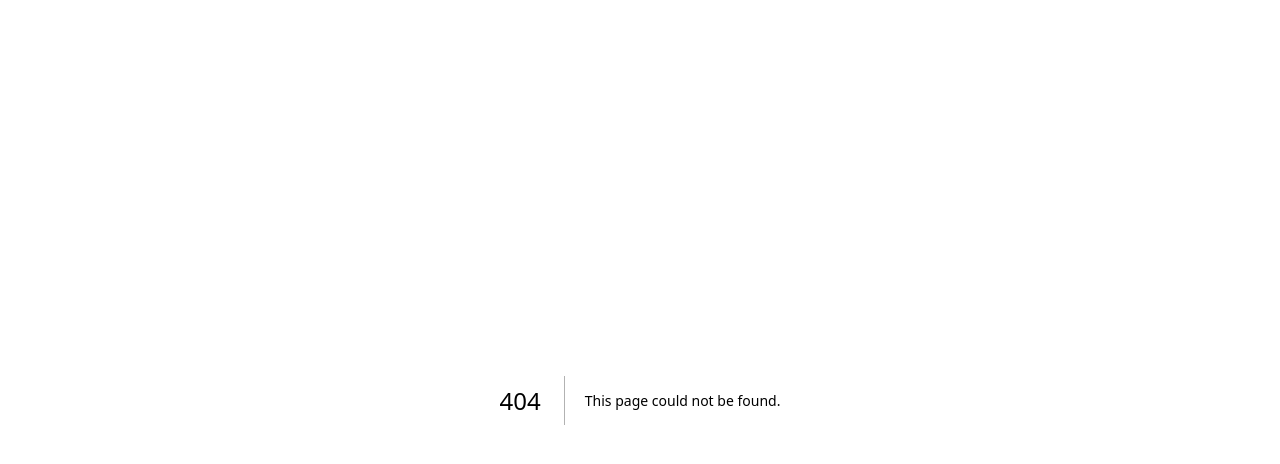
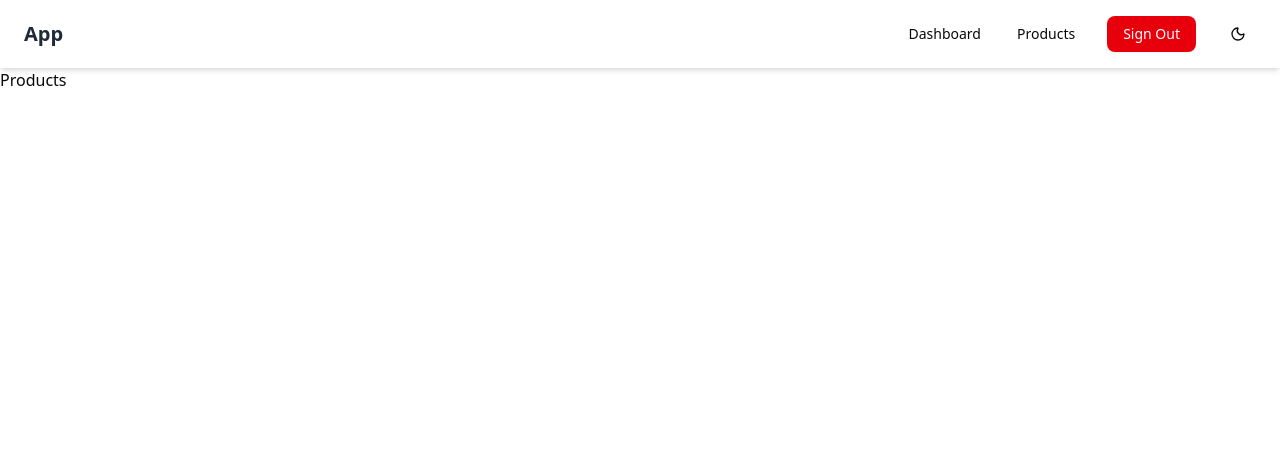
Before and after one commit to RafetTanriverdi/next-auth, a Next.js app: page /products in a window 1280 px wide. Before the commit this address had no page. Shown: the top 464 px of the page. Built offline with nearby package versions, Linux system fonts and the light colour scheme.

Commit message:
user role based middeware and code refactoring

```diff
--- a/package.json
+++ b/package.json
@@ -11,6 +11,7 @@
     "test:ci": "jest --watchAll"
   },
   "dependencies": {
+    "@radix-ui/react-navigation-menu": "^1.2.13",
     "@radix-ui/react-slot": "^1.2.3",
     "@tanstack/react-query": "^5.80.6",
     "axios": "^1.9.0",
--- /dev/null
+++ b/src/actions/fetchRolesFromAuth0.ts
@@ -0,0 +1,23 @@
+export async function fetchRolesFromAuth0(
+  userSub: string,
+  managementAccessToken: string
+) {
+  const response = await fetch(
+    `${process.env.AUTH0_ISSUER}/api/v2/users/${userSub}/roles`,
+    {
+      method: "GET",
+      headers: {
+        Accept: "application/json",
+        Authorization: `Bearer ${managementAccessToken}`,
+      },
+    }
+  );
+
+  if (!response.ok) {
+    throw new Error("Failed to fetch user roles");
+  }
+
+  const data = await response.json();
+  console.log("Response from Auth0 roles API:", data, "userSub:", userSub);
+  return data;
+}
--- a/src/app/(privatePages)/layout.tsx
+++ b/src/app/(privatePages)/layout.tsx
@@ -1,7 +1,5 @@
 "use client";
 import Header from "@rt/components/Header/Header";
-import { SessionProvider } from "next-auth/react";
-import React from "react";
 
 export default function PrivatePagesLayout({
   children,
@@ -9,11 +7,9 @@
   children: React.ReactNode;
 }) {
   return (
-    <SessionProvider>
-      <div className="flex flex-col min-h-screen" suppressHydrationWarning>
-        <Header />
-        {children}
-      </div>
-    </SessionProvider>
+    <div className="flex flex-col min-h-screen" suppressHydrationWarning>
+      <Header />
+      {children}
+    </div>
   );
 }
--- /dev/null
+++ b/src/app/(privatePages)/products/page.tsx
@@ -0,0 +1,5 @@
+import React from "react";
+
+export default function Products() {
+  return <div>Products</div>;
+}
--- a/src/app/api/auth/[...nextauth]/route.ts
+++ b/src/app/api/auth/[...nextauth]/route.ts
@@ -1,4 +1,3 @@
-// app/api/auth/[...nextauth]/route.ts
 import { authOptions } from "@rt/lib/authOptions";
 import NextAuth from "next-auth";
 
--- a/src/components/Header/Header.tsx
+++ b/src/components/Header/Header.tsx
@@ -1,11 +1,25 @@
 "use client";
+
+import {
+  NavigationMenu,
+  NavigationMenuItem,
+  NavigationMenuLink,
+  NavigationMenuList,
+} from "@rt/components/ui/navigation-menu";
 import SignOutButton from "@rt/components/Buttons/SignOutButton";
 import { Button } from "@rt/components/ui/button";
 import { Moon, Sun } from "lucide-react";
 import { useTheme } from "next-themes";
+import Link from "next/link";
+import { useEffect, useState } from "react";
 
 export default function Header() {
   const { setTheme, theme } = useTheme();
+  const [mounted, setMounted] = useState(false);
+
+  useEffect(() => {
+    setMounted(true);
+  }, []);
 
   const isDarkMode = theme === "dark";
   const toggleTheme = () => {
@@ -17,18 +31,41 @@
       <div className="text-xl font-bold text-gray-800 dark:text-gray-100">
         App
       </div>
-      <div className="flex items-center space-x-4">
+
+      <div className="flex items-center space-x-6">
+        <NavigationMenu>
+          <NavigationMenuList className="flex space-x-4">
+            <NavigationMenuItem>
+              <NavigationMenuLink className=" cursor-pointer" asChild>
+                <Link href="/dashboard">Dashboard</Link>
+              </NavigationMenuLink>
+            </NavigationMenuItem>
+
+            <NavigationMenuItem>
+              <NavigationMenuLink className=" cursor-pointer" asChild>
+                <Link href="/products">Products</Link>
+              </NavigationMenuLink>
+            </NavigationMenuItem>
+          </NavigationMenuList>
+        </NavigationMenu>
+
         <SignOutButton text="Sign Out" />
+
         <Button
           variant="ghost"
           size="icon"
           onClick={toggleTheme}
           aria-label="Toggle Theme"
         >
-          {isDarkMode ? (
-            <Sun className="h-10 w-10 " />
-          ) : (
-            <Moon className="h-10 w-10 " />
+          {/* Bu kısım sadece client mount olduktan sonra render edilir */}
+          {mounted && (
+            <>
+              {isDarkMode ? (
+                <Sun className="h-6 w-6" />
+              ) : (
+                <Moon className="h-6 w-6" />
+              )}
+            </>
           )}
         </Button>
       </div>
--- /dev/null
+++ b/src/components/ui/navigation-menu.tsx
@@ -0,0 +1,168 @@
+import * as React from "react"
+import * as NavigationMenuPrimitive from "@radix-ui/react-navigation-menu"
+import { cva } from "class-variance-authority"
+import { ChevronDownIcon } from "lucide-react"
+
+import { cn } from "@rt/lib/utils"
+
+function NavigationMenu({
+  className,
+  children,
+  viewport = true,
+  ...props
+}: React.ComponentProps<typeof NavigationMenuPrimitive.Root> & {
+  viewport?: boolean
+}) {
+  return (
+    <NavigationMenuPrimitive.Root
+      data-slot="navigation-menu"
+      data-viewport={viewport}
+      className={cn(
+        "group/navigation-menu relative flex max-w-max flex-1 items-center justify-center",
+        className
+      )}
+      {...props}
+    >
+      {children}
+      {viewport && <NavigationMenuViewport />}
+    </NavigationMenuPrimitive.Root>
+  )
+}
+
+function NavigationMenuList({
+  className,
+  ...props
+}: React.ComponentProps<typeof NavigationMenuPrimitive.List>) {
+  return (
+    <NavigationMenuPrimitive.List
+      data-slot="navigation-menu-list"
+      className={cn(
+        "group flex flex-1 list-none items-center justify-center gap-1",
+        className
+      )}
+      {...props}
+    />
+  )
+}
+
+function NavigationMenuItem({
+  className,
+  ...props
+}: React.ComponentProps<typeof NavigationMenuPrimitive.Item>) {
+  return (
+    <NavigationMenuPrimitive.Item
+      data-slot="navigation-menu-item"
+      className={cn("relative", className)}
+      {...props}
+    />
+  )
+}
+
+const navigationMenuTriggerStyle = cva(
+  "group inline-flex h-9 w-max items-center justify-center rounded-md bg-background px-4 py-2 text-sm font-medium hover:bg-accent hover:text-accent-foreground focus:bg-accent focus:text-accent-foreground disabled:pointer-events-none disabled:opacity-50 data-[state=open]:hover:bg-accent data-[state=open]:text-accent-foreground data-[state=open]:focus:bg-accent data-[state=open]:bg-accent/50 focus-visible:ring-ring/50 outline-none transition-[color,box-shadow] focus-visible:ring-[3px] focus-visible:outline-1"
+)
+
+function NavigationMenuTrigger({
+  className,
+  children,
+  ...props
+}: React.ComponentProps<typeof NavigationMenuPrimitive.Trigger>) {
+  return (
+    <NavigationMenuPrimitive.Trigger
+      data-slot="navigation-menu-trigger"
+      className={cn(navigationMenuTriggerStyle(), "group", className)}
+      {...props}
+    >
+      {children}{" "}
+      <ChevronDownIcon
+        className="relative top-[1px] ml-1 size-3 transition duration-300 group-data-[state=open]:rotate-180"
+        aria-hidden="true"
+      />
+    </NavigationMenuPrimitive.Trigger>
+  )
+}
+
+function NavigationMenuContent({
+  className,
+  ...props
+}: React.ComponentProps<typeof NavigationMenuPrimitive.Content>) {
+  return (
+    <NavigationMenuPrimitive.Content
+      data-slot="navigation-menu-content"
+      className={cn(
+        "data-[motion^=from-]:animate-in data-[motion^=to-]:animate-out data-[motion^=from-]:fade-in data-[motion^=to-]:fade-out data-[motion=from-end]:slide-in-from-right-52 data-[motion=from-start]:slide-in-from-left-52 data-[motion=to-end]:slide-out-to-right-52 data-[motion=to-start]:slide-out-to-left-52 top-0 left-0 w-full p-2 pr-2.5 md:absolute md:w-auto",
+        "group-data-[viewport=false]/navigation-menu:bg-popover group-data-[viewport=false]/navigation-menu:text-popover-foreground group-data-[viewport=false]/navigation-menu:data-[state=open]:animate-in group-data-[viewport=false]/navigation-menu:data-[state=closed]:animate-out group-data-[viewport=false]/navigation-menu:data-[state=closed]:zoom-out-95 group-data-[viewport=false]/navigation-menu:data-[state=open]:zoom-in-95 group-data-[viewport=false]/navigation-menu:data-[state=open]:fade-in-0 group-data-[viewport=false]/navigation-menu:data-[state=closed]:fade-out-0 group-data-[viewport=false]/navigation-menu:top-full group-data-[viewport=false]/navigation-menu:mt-1.5 group-data-[viewport=false]/navigation-menu:overflow-hidden group-data-[viewport=false]/navigation-menu:rounded-md group-data-[viewport=false]/navigation-menu:border group-data-[viewport=false]/navigation-menu:shadow group-data-[viewport=false]/navigation-menu:duration-200 **:data-[slot=navigation-menu-link]:focus:ring-0 **:data-[slot=navigation-menu-link]:focus:outline-none",
+        className
+      )}
+      {...props}
+    />
+  )
+}
+
+function NavigationMenuViewport({
+  className,
+  ...props
+}: React.ComponentProps<typeof NavigationMenuPrimitive.Viewport>) {
+  return (
+    <div
+      className={cn(
+        "absolute top-full left-0 isolate z-50 flex justify-center"
+      )}
+    >
+      <NavigationMenuPrimitive.Viewport
+        data-slot="navigation-menu-viewport"
+        className={cn(
+          "origin-top-center bg-popover text-popover-foreground data-[state=open]:animate-in data-[state=closed]:animate-out data-[state=closed]:zoom-out-95 data-[state=open]:zoom-in-90 relative mt-1.5 h-[var(--radix-navigation-menu-viewport-height)] w-full overflow-hidden rounded-md border shadow md:w-[var(--radix-navigation-menu-viewport-width)]",
+          className
+        )}
+        {...props}
+      />
+    </div>
+  )
+}
+
+function NavigationMenuLink({
+  className,
+  ...props
+}: React.ComponentProps<typeof NavigationMenuPrimitive.Link>) {
+  return (
+    <NavigationMenuPrimitive.Link
+      data-slot="navigation-menu-link"
+      className={cn(
+        "data-[active=true]:focus:bg-accent data-[active=true]:hover:bg-accent data-[active=true]:bg-accent/50 data-[active=true]:text-accent-foreground hover:bg-accent hover:text-accent-foreground focus:bg-accent focus:text-accent-foreground focus-visible:ring-ring/50 [&_svg:not([class*='text-'])]:text-muted-foreground flex flex-col gap-1 rounded-sm p-2 text-sm transition-all outline-none focus-visible:ring-[3px] focus-visible:outline-1 [&_svg:not([class*='size-'])]:size-4",
+        className
+      )}
+      {...props}
+    />
+  )
+}
+
+function NavigationMenuIndicator({
+  className,
+  ...props
+}: React.ComponentProps<typeof NavigationMenuPrimitive.Indicator>) {
+  return (
+    <NavigationMenuPrimitive.Indicator
+      data-slot="navigation-menu-indicator"
+      className={cn(
+        "data-[state=visible]:animate-in data-[state=hidden]:animate-out data-[state=hidden]:fade-out data-[state=visible]:fade-in top-full z-[1] flex h-1.5 items-end justify-center overflow-hidden",
+        className
+      )}
+      {...props}
+    >
+      <div className="bg-border relative top-[60%] h-2 w-2 rotate-45 rounded-tl-sm shadow-md" />
+    </NavigationMenuPrimitive.Indicator>
+  )
+}
+
+export {
+  NavigationMenu,
+  NavigationMenuList,
+  NavigationMenuItem,
+  NavigationMenuContent,
+  NavigationMenuTrigger,
+  NavigationMenuLink,
+  NavigationMenuIndicator,
+  NavigationMenuViewport,
+  navigationMenuTriggerStyle,
+}
--- a/src/lib/authOptions.ts
+++ b/src/lib/authOptions.ts
@@ -1,3 +1,5 @@
+import { createAccessToken } from "@rt/actions/createAccessToken";
+import { fetchRolesFromAuth0 } from "@rt/actions/fetchRolesFromAuth0";
 import { NextAuthOptions } from "next-auth";
 import Auth0Provider from "next-auth/providers/auth0";
 
@@ -10,7 +12,7 @@
       idToken: true,
       authorization: {
         params: {
-          audience: `${process.env.AUTH0_ISSUER}/api/v2/`,
+          audience: `${process.env.AUTH0_ISSUER!}/api/v2/`,
         },
       },
     }),
@@ -23,6 +25,18 @@
       if (account) {
         token.accessToken = account.access_token;
         token.sub = account.providerAccountId;
+
+        try {
+          const managementAccessToken = await createAccessToken();
+          const roles = await fetchRolesFromAuth0(
+            token.sub,
+            managementAccessToken
+          );
+          token.roles = roles.map((role: { name: string }) => role.name);
+        } catch (error) {
+          console.error("Error fetching roles:", error);
+          token.roles = [];
+        }
       }
 
       return token;
@@ -31,6 +45,7 @@
     async session({ session, token }) {
       session.user.accessToken = token.accessToken as string;
       session.user.sub = token.sub;
+      session.user.roles = token.roles as string[] | undefined;
 
       return session;
     },
--- a/src/middleware.ts
+++ b/src/middleware.ts
@@ -1,31 +1,52 @@
-import { withAuth } from 'next-auth/middleware'
-import { NextResponse } from 'next/server'
-import type { NextRequestWithAuth } from 'next-auth/middleware'
+import { withAuth } from "next-auth/middleware";
+import { NextResponse } from "next/server";
+import type { NextRequestWithAuth } from "next-auth/middleware";
 
 export default withAuth(
   function middleware(req: NextRequestWithAuth) {
-    const { pathname } = req.nextUrl
-    const token = req.nextauth?.token
+    const { pathname } = req.nextUrl;
+    const token = req.nextauth?.token;
 
     if (!token) {
-      if (pathname !== '/login') {
-        return NextResponse.redirect(new URL('/login', req.url))
+      if (pathname !== "/login") {
+        return NextResponse.redirect(new URL("/login", req.url));
       }
-      return NextResponse.next()
-    }
-    if (token && pathname === '/login') {
-      return NextResponse.redirect(new URL('/dashboard', req.url))
+      return NextResponse.next();
     }
 
-    return NextResponse.next()
+    const userRoles = (token.roles as string[]) || [];
+
+    if (token && pathname === "/login") {
+      if (userRoles.includes("admin")) {
+        return NextResponse.redirect(new URL("/dashboard", req.url));
+      } else if (userRoles.includes("user")) {
+        return NextResponse.redirect(new URL("/products", req.url));
+      } else {
+        return NextResponse.redirect(new URL("/unauthorized", req.url));
+      }
+    }
+
+    if (pathname.startsWith("/dashboard")) {
+      if (!userRoles.includes("admin")) {
+        return NextResponse.redirect(new URL("/unauthorized", req.url));
+      }
+    }
+
+    if (pathname.startsWith("/products")) {
+      if (!(userRoles.includes("admin") || userRoles.includes("user"))) {
+        return NextResponse.redirect(new URL("/unauthorized", req.url));
+      }
+    }
+
+    return NextResponse.next();
   },
   {
     callbacks: {
       authorized: () => true,
     },
   }
-)
+);
 
 export const config = {
-  matcher: ['/((?!api|_next|_static|favicon.ico).*)'],
-}
+  matcher: ["/((?!api|_next|_static|favicon.ico).*)"],
+};
--- a/src/types/next-auth.d.ts
+++ b/src/types/next-auth.d.ts
@@ -17,9 +17,10 @@
       email?: string | null;
       image?: string | null;
       sub?: string;
+      roles?: string[];
+
       accessToken?: string;
     };
-    roles?: string[];
   }
 
   interface User {
```
Also changed, not shown: 1 other file (tests, documents, lock files or other folders).
